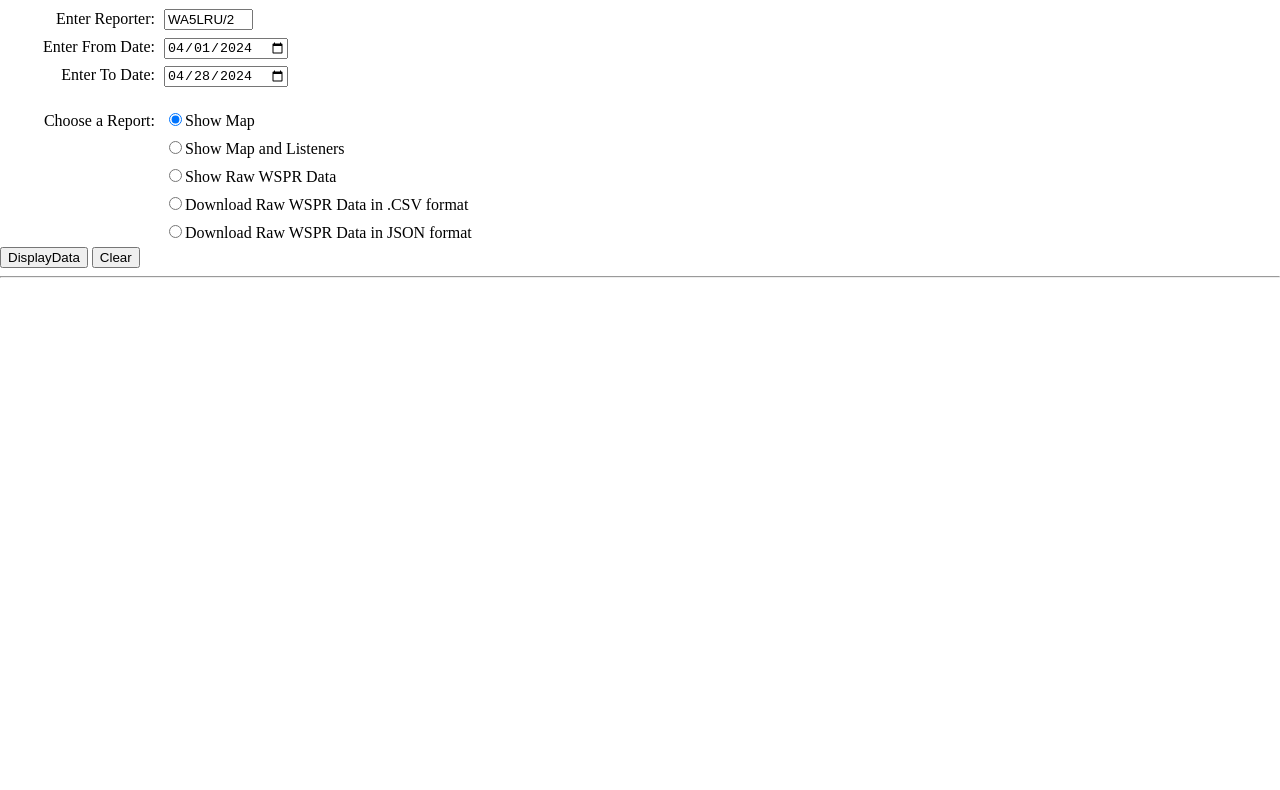
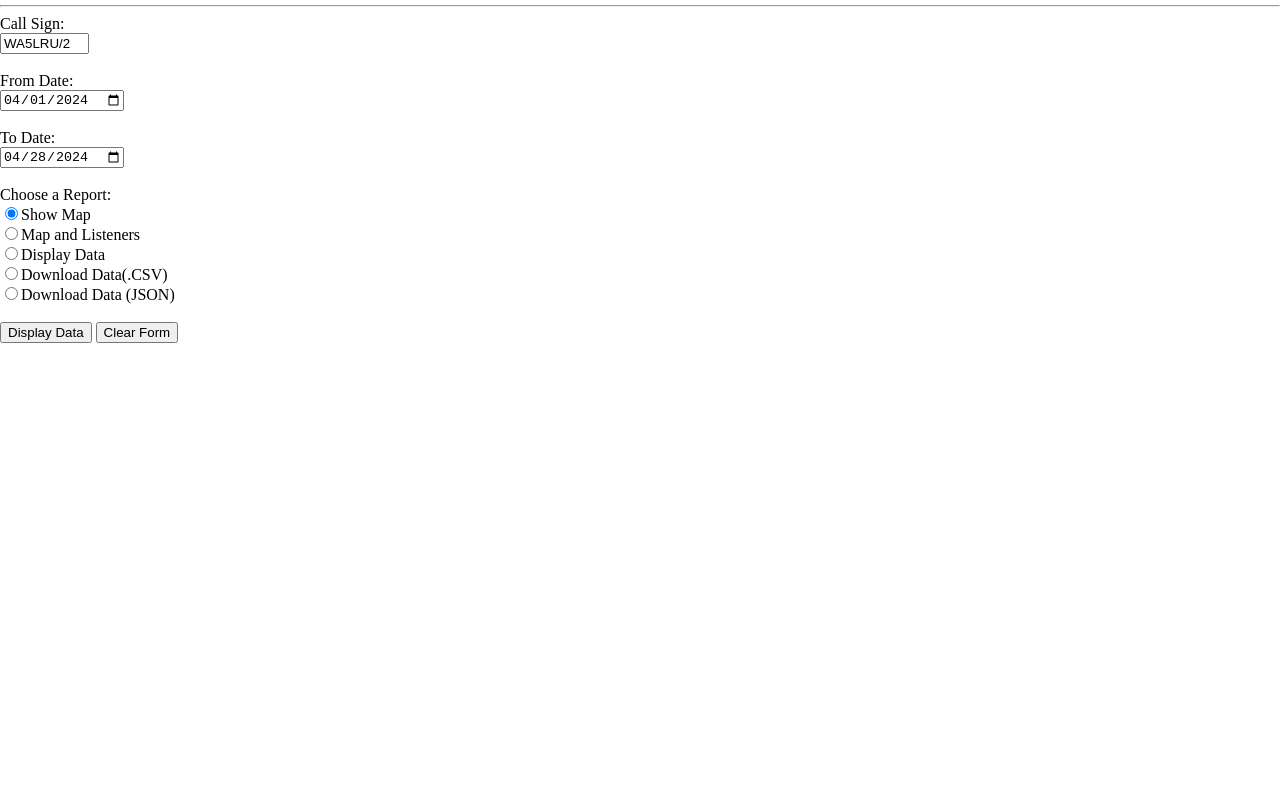
Before and after one commit to vsmodi/wspr, a plain HTML site: page index.html in a window 1280 px wide. Shown: the part 62-852 px from the top of the page. After the commit the page ends 820 px from the top, so only its background shows below. Drawn offline with nearby package versions, Linux system fonts and the light colour scheme.

Commit message:
Update index.html

```diff
--- a/index.html
+++ b/index.html
@@ -2,11 +2,11 @@
 <html xmlns="http://www.w3.org/1999/xhtml" lang="en" xml:lang="en">
 <head>
     <meta charset="UTF-8">
-    <meta name="viewport" content="width=device-width">
-    <meta name="description" content="Polygon - Company Details">
-    <meta name="keywords" content="HTML, CSS,JavaScript, AJAX, jQuery">
-    <meta name="author" content="Bruce Bauer">
-    <title>WSPR Database</title>
+    <meta name="viewport" content="width=device-width, initial-scale=1.0, maximum-scale=1.0, user-scalable=no" />
+    <meta name="description" content="Balloon Tracking using WSPR Data">
+    <meta name="keywords" content="Balloon Tracking WSPR Data">
+    <meta name="author" content="Vruti Modi">
+    <title>Balloon Tracking using WSPR Data</title>
     <link href="style/style.css" rel="stylesheet" type="text/css">
     <link rel="stylesheet" href="https://unpkg.com/leaflet@1.9.4/dist/leaflet.css" integrity="sha256-p4NxAoJBhIIN+hmNHrzRCf9tD/miZyoHS5obTRR9BMY=" crossorigin="">
     <script src="https://unpkg.com/leaflet@1.9.4/dist/leaflet.js" integrity="sha256-20nQCchB9co0qIjJZRGuk2/Z9VM+kNiyxNV1lvTlZBo=" crossorigin=""></script>
@@ -15,48 +15,41 @@
 <body>
     <form id="myform" onsubmit="return false">
         <div>
-            <h2>WSPR Data</h2>
-            <label for="Reporter" class="formlabel" >Enter Reporter: </label>
-            <input type="text" id="Reporter" name="Reporter" size="8" maxlength="8"
-                    data-rule-required="true"  data-msg-required="Reporter is Required"
-                    value="WA5LRU/2">
-            <label class="error" for="Reporter" id="ReporterError"></label>
-            <br>
-            <label for="FromDate" class="formlabel" >Enter From Date: </label>
-            <input type="date" id="FromDate" name="FromDate" size="10"
-                    data-rule-required="true"  data-msg-required="From Date is Required"
-                    value = "2024-04-01">
-            <label class="error" for="FromDate" id="FromDateError"></label>
-            <br>
-            <label for="ToDate" class="formlabel" >Enter To Date: </label>
-            <input type="date" id="ToDate" name="ToDate" size="10"
-                    data-rule-required="true"  data-msg-required="To Date is Required"
-                    value = "2024-04-28">
-            <label class="error" for="ToDate" id="ToDateError"></label>
-
-            <br><br>
-            <label class="formlabel">Choose a Report:</label>
-            <label for="rdShowMap"><input type="radio" id="rdShowMap" name="rdData" value="Show Map" checked>Show Map</label><br>
-            <label class="formlabel">&nbsp;</label>
-            <label for="rdShowMapAndListeners"><input type="radio" id="rdShowMapAndListeners" name="rdData" value="ShowMapAndListener">Show Map and Listeners</label><br>
-            <label class="formlabel">&nbsp;</label>
-            <label for="rdShowData"><input type="radio" id="rdShowData" name="rdData" value="ShowData">Show Raw WSPR Data</label><br>
-            <label class="formlabel">&nbsp;</label>
-            <label for="rdDownloadCSVData"><input type="radio" id="rdDownloadCSVData" name="rdData" value="DownloadCSVData">Download Raw WSPR Data in .CSV format</label><br>
-            <label class="formlabel">&nbsp;</label>
-            <label for="rdDownloadJSONData"><input type="radio" id="rdDownloadJSONData" name="rdData" value="DownloadJSONData">Download Raw WSPR Data in JSON format</label><br>
-            <input type="submit" value="DisplayData" id="DisplayData" name="DisplayData" onclick="ProcessForm();">
-            <input type="submit" formnovalidate value="Clear" id="Clear" name="Clear" onclick="ClearForm();">
-            <br>
-            <div id="status"></div>
-            <hr>
-            <div id="map" style="width: 1200px; height: 800px;" ></div>
-            <div id="data"></div>
+            <header>
+                <h2>WSPR Data</h2>
+                <hr>
+            </header>
+            <div id="selectioncontainer">
+                <label for="Reporter">Call Sign:</label><br>
+                <input type="text" id="Reporter" name="Reporter" size="8" maxlength="8" value="WA5LRU/2">
+                <label class="error" for="Reporter" id="ReporterError"></label>
+                <br><br>
+                <label for="FromDate">From Date: </label><br>
+                <input type="date" id="FromDate" name="FromDate" size="10" value = "2024-04-01">
+                <br><br>
+                <label for="ToDate">To Date:</label><br>
+                <input type="date" id="ToDate" name="ToDate" size="10" value = "2024-04-28">
+                <br><br>
+                <label>Choose a Report:</label><br>
+                <label for="rdShowMap"><input type="radio" id="rdShowMap" name="rdData" value="Map" checked>Show Map</label><br>
+                <label for="rdShowMapAndListeners"><input type="radio" id="rdShowMapAndListeners" name="rdData" value="ShowMapAndListener">Map and Listeners</label><br>
+                <label for="rdShowData"><input type="radio" id="rdShowData" name="rdData" value="ShowData">Display Data</label><br>
+                <label for="rdDownloadCSVData"><input type="radio" id="rdDownloadCSVData" name="rdData" value="DownloadCSVData">Download Data(.CSV)</label><br>
+                <label for="rdDownloadJSONData"><input type="radio" id="rdDownloadJSONData" name="rdData" value="DownloadJSONData">Download Data (JSON)</label><br>
+                <br>
+                <input type="submit" value="Display Data" id="DisplayData" name="DisplayData" onclick="ProcessForm();">
+                <input type="submit" formnovalidate value="Clear Form" id="Clear" name="Clear" onclick="ClearForm();">
+                <br>
+            </div>
+            <div id="mapandstatuscontainer">
+                <div id="status"></div><br>
+                <div id="mapcontainer">
+                    <div id="map"></div>
+                </div>
+                <div id="data" class="mono"></div>
+            </div>
         </div>
     </form>
-    <script src="https://ajax.googleapis.com/ajax/libs/jquery/3.5.1/jquery.min.js"></script>
-    <script src="https://cdn.jsdelivr.net/jquery.validation/1.16.0/jquery.validate.min.js"></script>
-    <script src="https://cdn.jsdelivr.net/jquery.validation/1.16.0/additional-methods.min.js"></script>
     <script src="scripts/script.js"></script>
 </body>
 </html>
```
